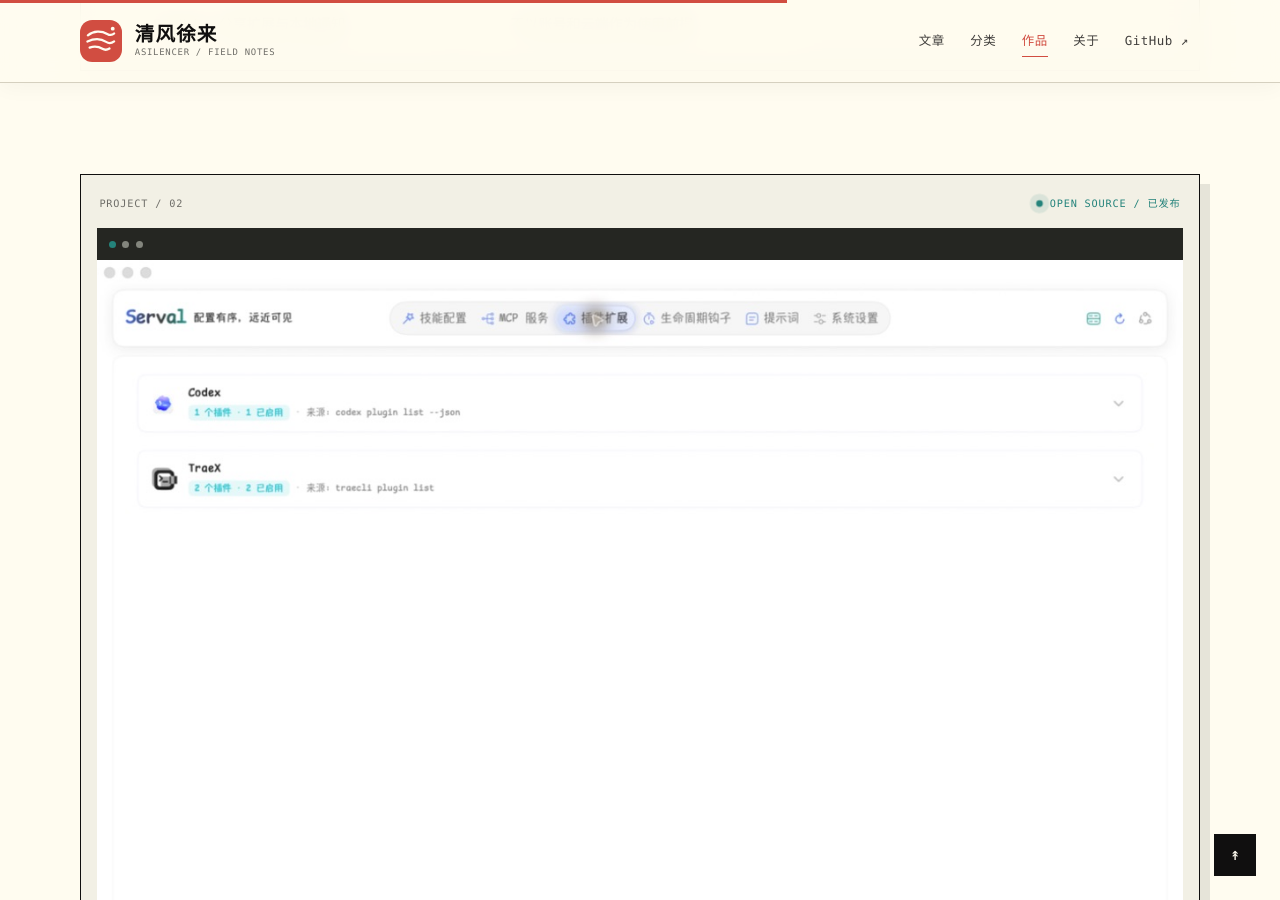
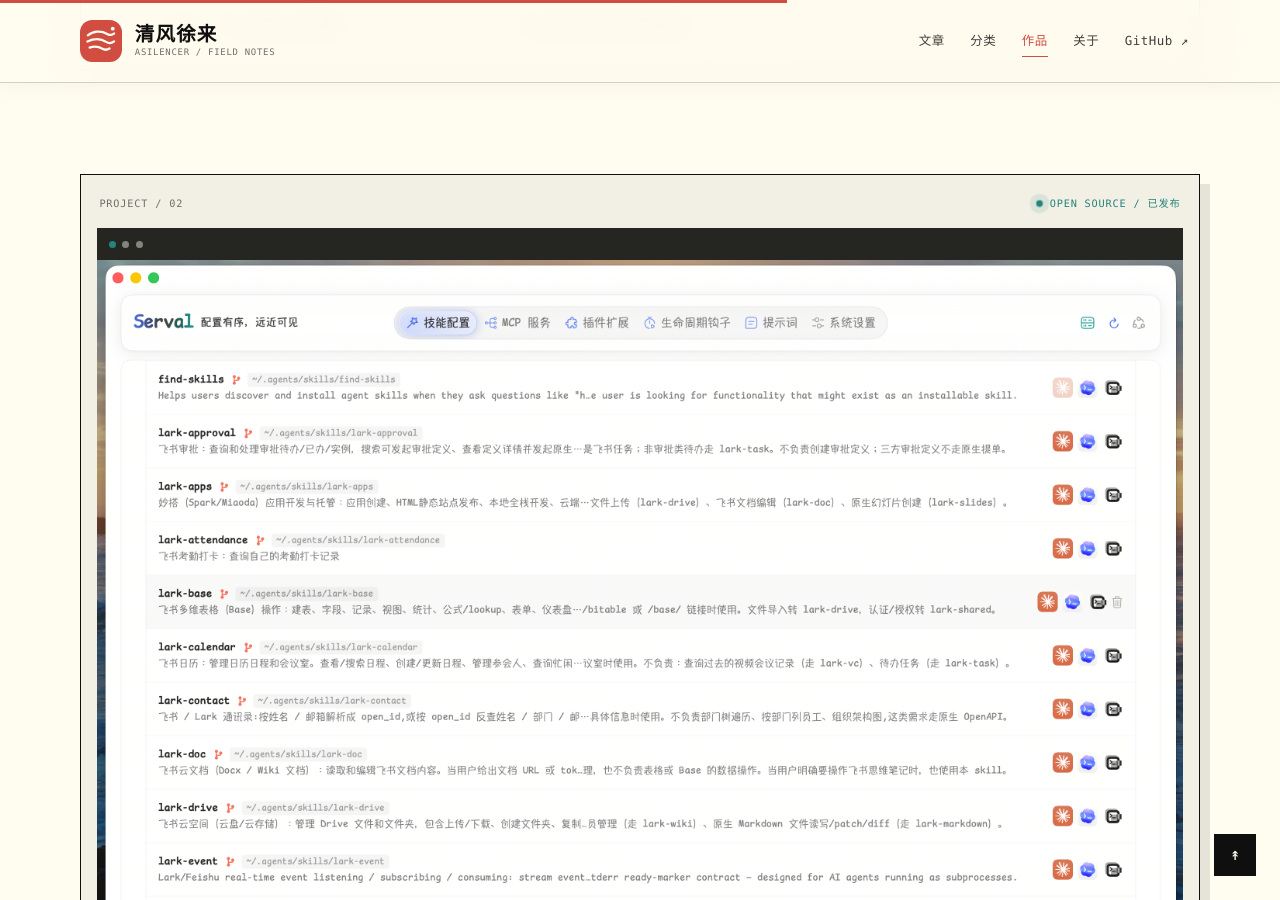
Before and after one commit to Asilencer/asilencer.github.io, a Jekyll site: the page built from works.html, in a window 1280 px wide and 900 px high, scrolled down 1814 px. Built offline with Jekyll 4.4.1, drawn with Linux system fonts in a browser that asks for light colours.

Commit message:
fix: use high-resolution Serval screenshot

```diff
--- a/_data/works.yml
+++ b/_data/works.yml
@@ -44,8 +44,8 @@
     一个原生 macOS 控制台，用来统一管理本机与远程 Linux 主机上的 AI Agent 配置。
     技能、MCP、插件、生命周期钩子和提示词，都在同一处可见、可控。
   mark: /assets/img/serval-icon.png
-  preview: /assets/img/serval-preview.jpg
-  preview_alt: Serval 的插件配置界面
+  preview: /assets/img/serval-preview.png
+  preview_alt: Serval 的技能配置界面
   repo: https://github.com/Asilencer/serval
   facts:
     - label: PLATFORM
```
Also changed, not shown: assets/img/serval-preview.jpg (deleted), assets/img/serval-preview.png (added).
